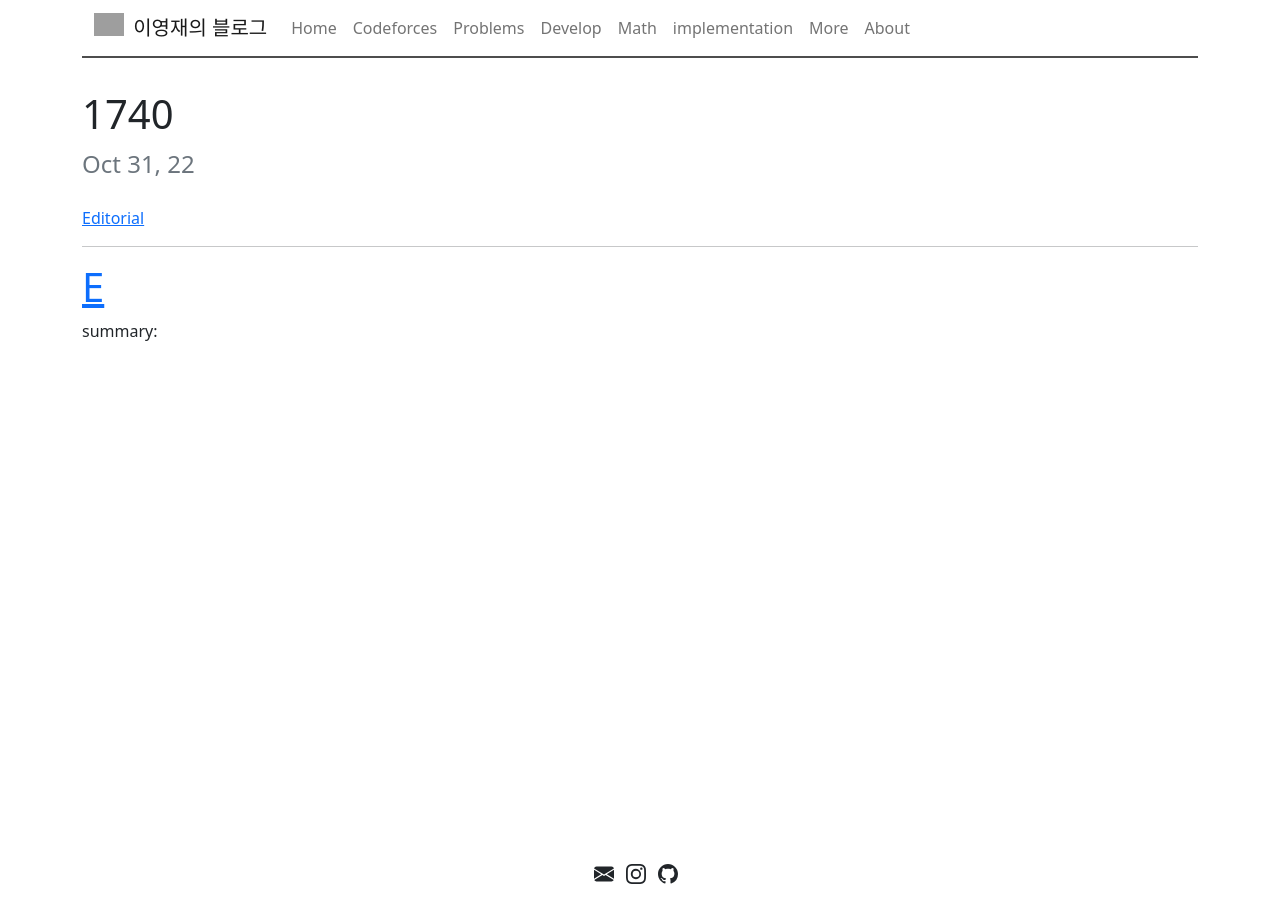
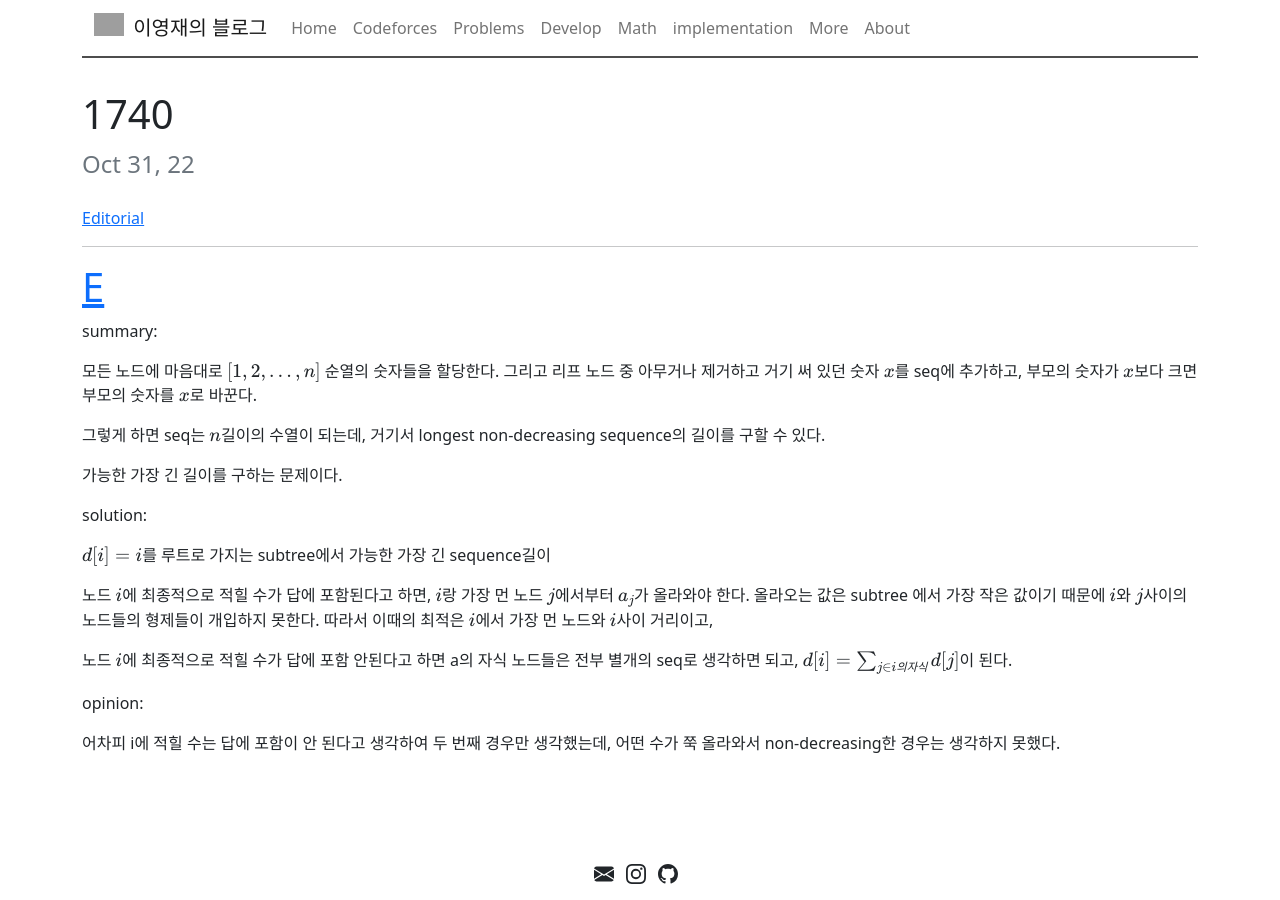
Before and after one commit to LEEYEONGJAE1/LEEYEONGJAE1.github.io, a Jekyll site: the page built from _posts/codeforces/2022-10-31-1740.md, in a window 1280 px wide. Built offline with Jekyll 4.4.1, drawn with Linux system fonts in a browser that asks for light colours; formulas are drawn with MathJax 3; grey boxes are pictures that could not be loaded.

Commit message:
20221108

```diff
--- a/_posts/codeforces/2022-10-31-1740.md
+++ b/_posts/codeforces/2022-10-31-1740.md
@@ -5,9 +5,33 @@ use_math: true
 codeforces: true
 published: true
 ---
-[Editorial]( )
+[Editorial](https://codeforces.com/blog/entry/108567)
 
 ---
-# [E](https://codeforces.com/contest/1740/E )
+# [E](https://codeforces.com/contest/1740/problem/E)
 
 summary:
+
+모든 노드에 마음대로 $[1,2,\dots,n]$ 순열의 숫자들을 할당한다.
+그리고 리프 노드 중 아무거나 제거하고 거기 써 있던 숫자 $x$를 seq에 추가하고,
+부모의 숫자가 $x$보다 크면 부모의 숫자를 $x$로 바꾼다.
+
+그렇게 하면 seq는 $n$길이의 수열이 되는데, 거기서 longest non-decreasing sequence의 길이를 구할 수 있다.
+
+가능한 가장 긴 길이를 구하는 문제이다.
+
+solution:
+
+$d[i] = i$를 루트로 가지는 subtree에서 가능한 가장 긴 sequence길이
+
+노드 $i$에 최종적으로 적힐 수가 답에 포함된다고 하면,
+$i$랑 가장 먼 노드 $j$에서부터 $a_j$가 올라와야 한다.
+올라오는 값은 subtree 에서 가장 작은 값이기 때문에 $i$와 $j$사이의 노드들의 형제들이 개입하지 못한다.
+따라서 이때의 최적은 $i$에서 가장 먼 노드와 $i$사이 거리이고,
+
+노드 $i$에 최종적으로 적힐 수가 답에 포함 안된다고 하면
+a의 자식 노드들은 전부 별개의 seq로 생각하면 되고, $d[i]=\sum_{j \in {i의 자식} }d[j]$이 된다.
+
+opinion:
+
+어차피 i에 적힐 수는 답에 포함이 안 된다고 생각하여 두 번째 경우만 생각했는데, 어떤 수가 쭉 올라와서 non-decreasing한 경우는 생각하지 못했다.
```
Also changed, not shown: _posts/codeforces/2022-11-08-1747.md (added, +36 -0 lines).
